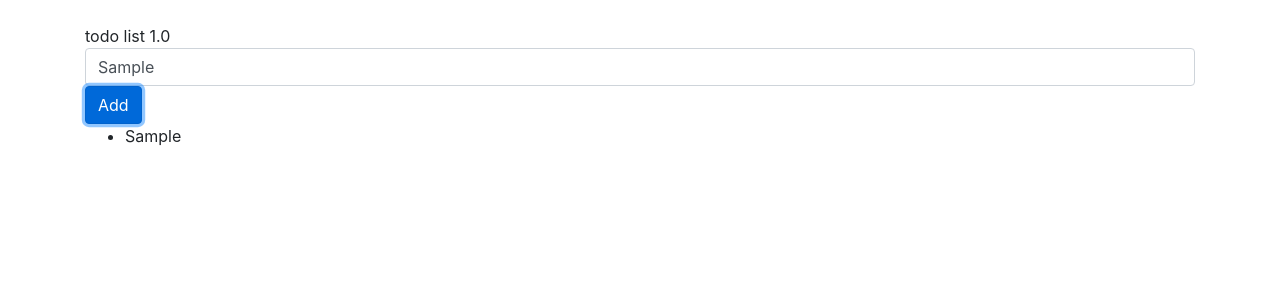
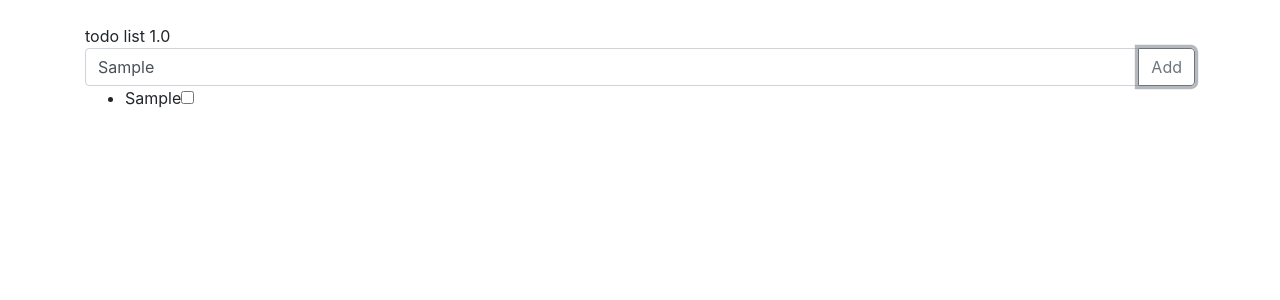
Before and after one commit to sq1fya/todo, a React (Create React App) app: page / in a window 1280 px wide. Both pictures are taken after typing "Sample" into the empty fields and a click on the button "Add". Shown: the top 300 px of the page. Built offline with nearby package versions, Linux system fonts and the light colour scheme; the HTML template or start-up script is replaced by a standard one.

Commit message:
WIP: destructure

```diff
--- a/package.json
+++ b/package.json
@@ -29,5 +29,11 @@
       "last 1 firefox version",
       "last 1 safari version"
     ]
+  },
+  "devDependencies": {
+    "babel-eslint": "^10.0.3",
+    "eslint": "^6.7.2",
+    "eslint-config-prettier": "6.7.0",
+    "prettier": "1.19.1"
   }
 }
--- a/src/App.js
+++ b/src/App.js
@@ -1,12 +1,11 @@
 import React from 'react';
+import './App.scss';
 import List from "./components/List/List";
-
-import './App.scss';
 
 function App() {
   return (
     <div className="container mt-4">
-      <List />
+      <List  />
     </div>
   );
 }
--- a/src/App.scss
+++ b/src/App.scss
@@ -3,8 +3,8 @@
   .App-header {
     background-color: #282c34;
     min-height: 100vh;
-    display: flex;
-    flex-direction: column;
+    //display: flex;
+    //flex-direction: column;
     align-items: center;
     justify-content: center;
     color: white;
--- a/src/components/List/List.js
+++ /dev/null
@@ -1,33 +0,0 @@
-import React, {useState} from 'react';
-
-function List() {
-  const [todo, setTodo] = useState("");
-  const [todoList, setTodoList] = useState([])
-
-  return (
-    <React.Fragment>
-      <header className="App-header">
-        <span className="title">todo list 1.0</span>
-        <input
-          className="form-control"
-          type="text"
-          value={todo}
-          palceholder="type here ... "
-          onChange={e => setTodo(e.target.value)}
-        />
-        <button
-          className="btn btn-primary"
-          onClick={() => setTodoList([...todoList, todo])}
-        >Add</button>
-        <ul>
-          {todoList.map(e => (
-            <li>{e}</li>
-          ))}
-        </ul>
-      </header>
-    </React.Fragment>
-  );
-}
-
-
-export default List;
--- /dev/null
+++ b/src/components/List/List.jsx
@@ -0,0 +1,50 @@
+import React, {useState} from 'react';
+import ListElement from "../ListElement/ListElement";
+
+function List() {
+  const [inputVal, setTodo] = useState("");
+  const [todoList, setTodoList] = useState([]);
+
+  const onButtonClick = (e) => {
+    let newElement = {
+      id: Date.now(),
+      inputVal,
+      status: "done"
+    }
+
+
+
+    e.preventDefault()
+    setTodoList([...todoList, newElement])
+  };
+
+  return (
+    <>
+      <span className="title">todo list 1.0</span>
+        <form onSubmit={onButtonClick} className="input-group">
+          <input
+            className="form-control"
+            type="text"
+            value={inputVal}
+            palceholder="type here ... "
+            onChange={e => setTodo(e.target.value)}
+          />
+          <div className="input-group-append">
+            <button
+              className="btn btn-outline-secondary"
+              onClick={onButtonClick}
+              type= "button"
+            >Add</button>
+          </div>
+        </form>
+      <ul>
+        {todoList.map(element => (
+          <ListElement key={element.id} element = {element} status = {element.status} />
+        ))}
+      </ul>
+    </>
+  );
+}
+
+
+export default List;
--- /dev/null
+++ b/src/components/ListElement/ListElement.jsx
@@ -0,0 +1,18 @@
+import React, {useState}from 'react'
+import Switch from "../Switch/Switch";
+
+const ListElement = ({element}, isOn) => {
+  const [value, setValue] = useState(false);
+
+  console.log(value)
+  return (
+    <li style={{isOn}}>{element.inputVal}
+      <Switch
+        isOn={value}
+        handleToggle={() => setValue(!value)}
+      />
+    </li>
+  )
+}
+
+export default ListElement
--- /dev/null
+++ b/src/components/Switch/Switch.js
@@ -0,0 +1,20 @@
+import React from 'react'
+
+const Switch = ({ isOn, handleToggle }) => {
+  return (
+    <>
+      <input
+        checked={isOn}
+        onChange={handleToggle}
+        className="toggleStatus"
+        id={`switch-new`}
+        type="checkbox"
+      />
+      <label style={{ background: isOn && '#06D6A0' }} className="switch-label">
+        <span className={`switch-button`} />
+      </label>
+    </>
+  )
+}
+
+export default Switch
```
Also changed, not shown: 2 other files (tests, documents, lock files or other folders).
